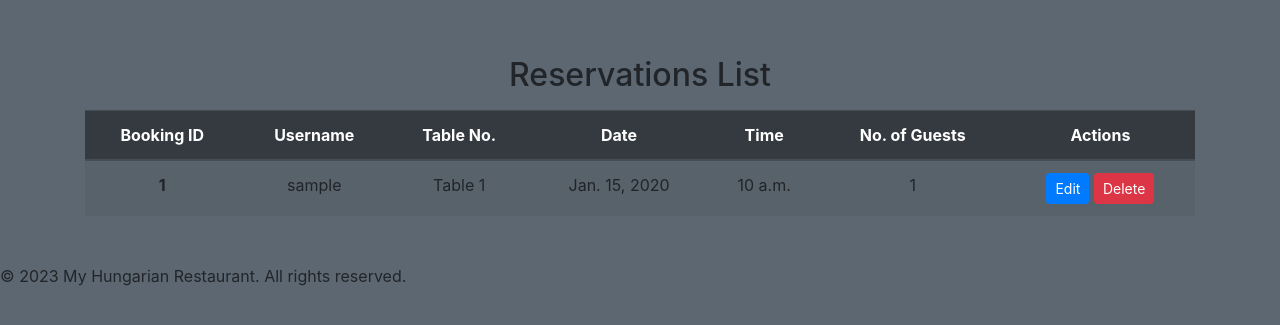
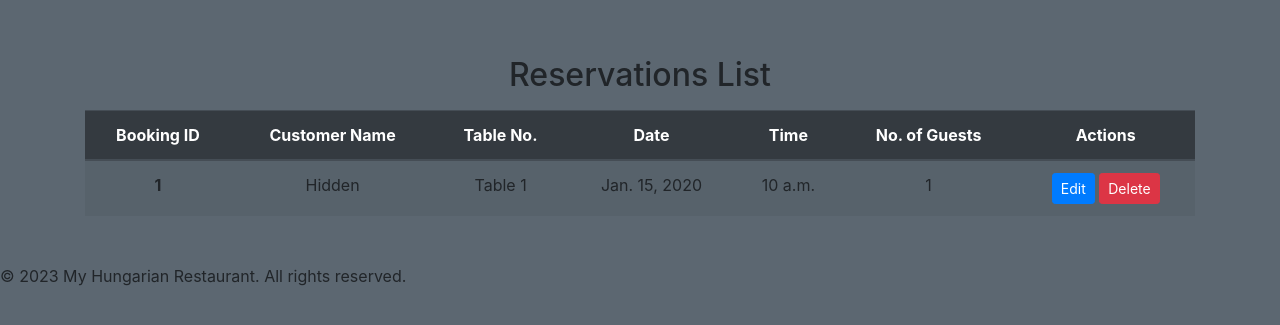
Before and after one commit to stevebiczyk/table-booking-system, a Django app: page /bookings/ in a window 1280 px wide. Shown: the part 130-455 px from the top of the page. Run offline with Django 4.2, Linux system fonts and the light colour scheme; data comes from the database, SQL or seed files in the repository; tables that the repository leaves empty hold one stand-in row (values such as "Sample post"); some libraries are stand-ins or nearby versions.

Commit message:
Restricted bookings visibility to logged in user or admin

```diff
--- a/templates/bookings_list.html
+++ b/templates/bookings_list.html
@@ -8,7 +8,7 @@
             <thead class="thead-dark">
                 <tr>
                     <th scope="col">Booking ID</th>
-                    <th scope="col">Username</th>
+                    <th scope="col">Customer Name</th>
                     <th scope="col">Table No.</th>
                     <th scope="col">Date</th>
                     <th scope="col">Time</th>
@@ -20,7 +20,14 @@
                 {% for reservation in reservations %}
                 <tr>
                     <th scope="row">{{ reservation.id }}</th>
-                    <td>{{ reservation.user.username }}</td>
+                    <td>
+                        {% if user == reservation.user or user.is_staff %}
+                        {{ reservation.user.first_name }} {{ reservation.user.last_name }}
+                        {% else %}
+                        Hidden
+                        {% endif %}
+                    </td>
+                    <!-- <td>{{ reservation.user.username }}</td> -->
                     <td>{{ reservation.table }}</td>
                     <td>{{ reservation.date }}</td>
                     <td>{{ reservation.time }}</td>
```
